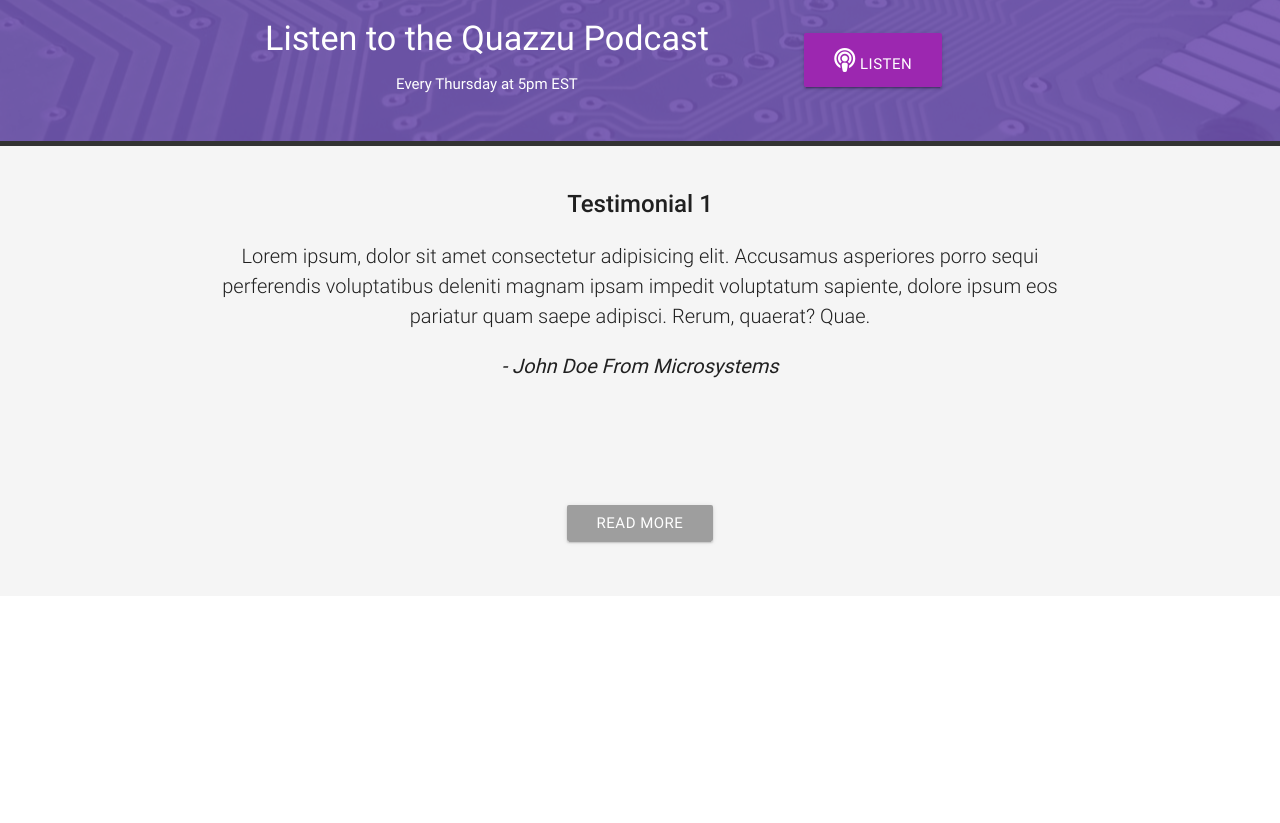
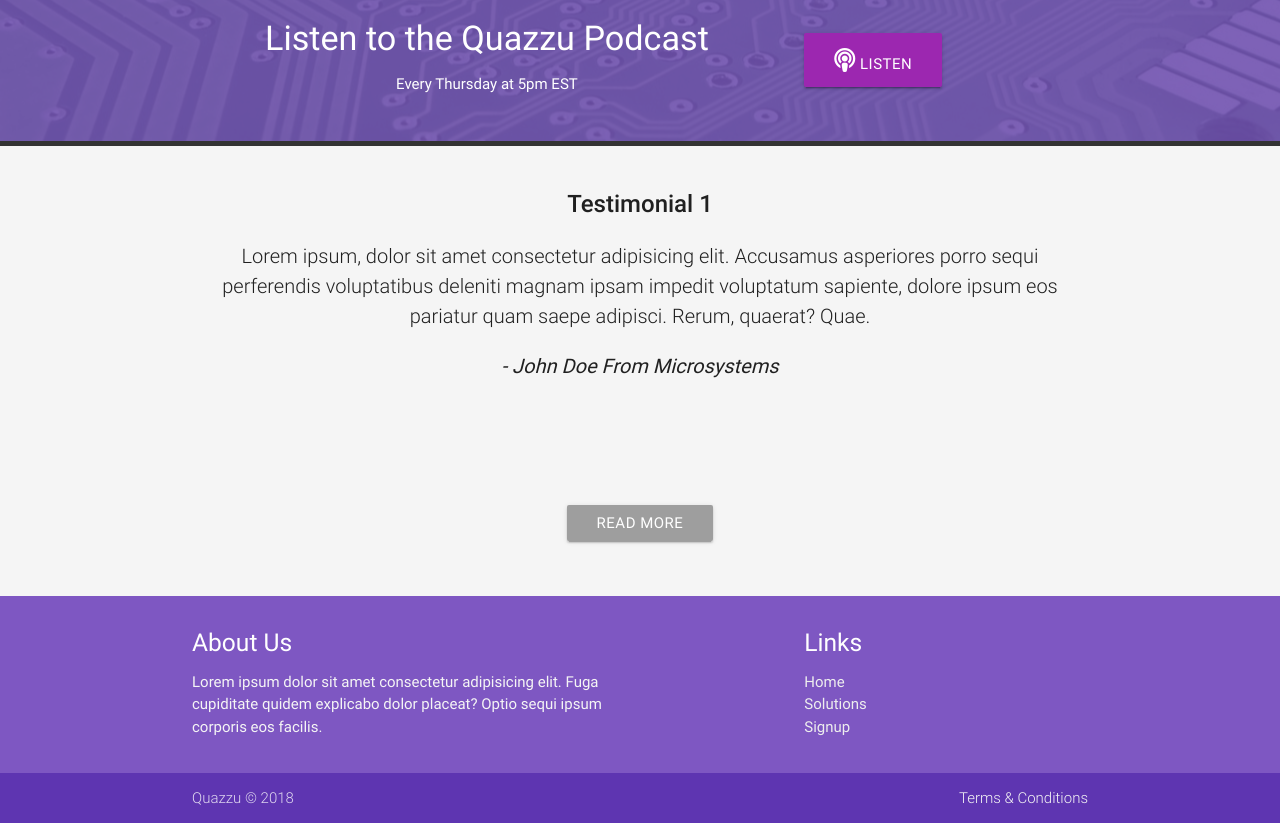
Before and after one commit to MajhiRockzZ/Materialize-CSS-Project-2, a plain HTML site: page index.html in a window 1280 px wide. Shown: the part 1738-2561 px from the top of the page. Before the commit the page ends 2334 px from the top, so only its background shows below. Drawn offline with nearby package versions, Linux system fonts and the light colour scheme.

Commit message:
Add Footer section

```diff
--- a/index.html
+++ b/index.html
@@ -29,7 +29,7 @@
             <li><a class="active-link" href="index.html">Home</a></li>
             <li><a href="solutions.html">Solutions</a></li>
             <li><a href="signup.html">Sign Up</a></li>
-            <li><a href="#" class="btn purple">Login</a></li>
+            <li><a href="#" class="btn purple modal-trigger">Login</a></li>
             <li>
               <a href="https://facebook.com">
                 <i class="fab fa-facebook"></i>
@@ -231,6 +231,32 @@
     </div>
   </section>
 
+  <!-- Footer -->
+  <footer class="page-footer deep-purple lighten-1">
+    <div class="container">
+      <div class="row">
+        <div class="col l6 s12">
+          <h5 class="white-text">About Us</h5>
+          <p class="grey-text text-lighten-4">Lorem ipsum dolor sit amet consectetur adipisicing elit. Fuga cupiditate quidem explicabo dolor placeat? Optio sequi ipsum corporis eos facilis.</p>
+        </div>
+        <div class="col l4 offset-l2 s12">
+          <h5 class="white-text">Links</h5>
+          <ul>
+            <li><a class="grey-text text-lighten-3" href="index.html">Home</a></li>
+            <li><a class="grey-text text-lighten-3" href="solutions.html">Solutions</a></li>
+            <li><a class="grey-text text-lighten-3" href="signup.html">Signup</a></li>
+          </ul>
+        </div>
+      </div>
+    </div>
+    <div class="footer-copyright deep-purple darken-1">
+      <div class="container">
+      Quazzu &copy; 2018
+      <a class="grey-text text-lighten-4 right" href="#!">Terms & Conditions</a>
+      </div>
+    </div>
+  </footer>
+
 
   <!--Import jQuery before materialize.js-->
   <script type="text/javascript" src="https://code.jquery.com/jquery-3.2.1.min.js"></script>
```
